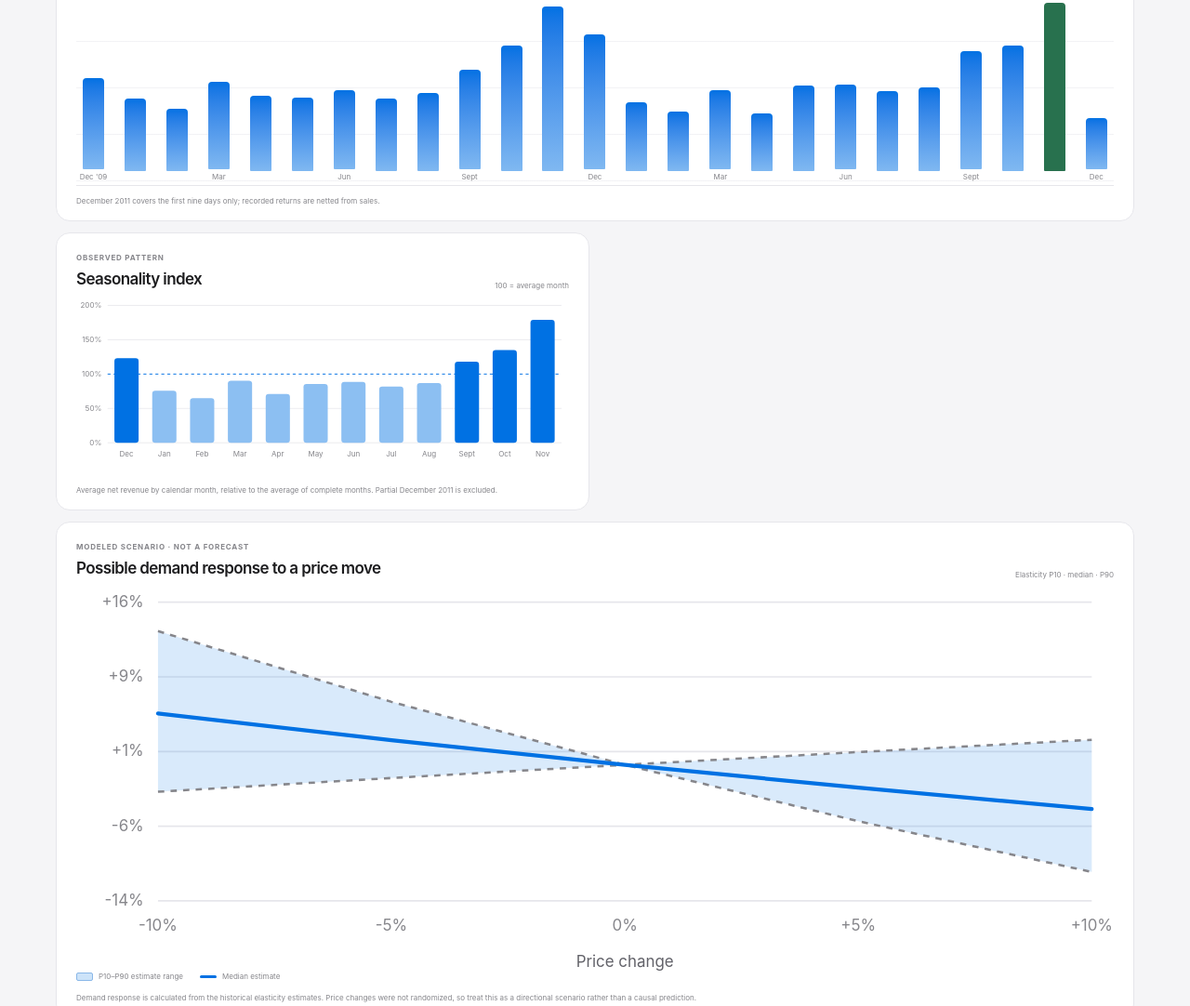
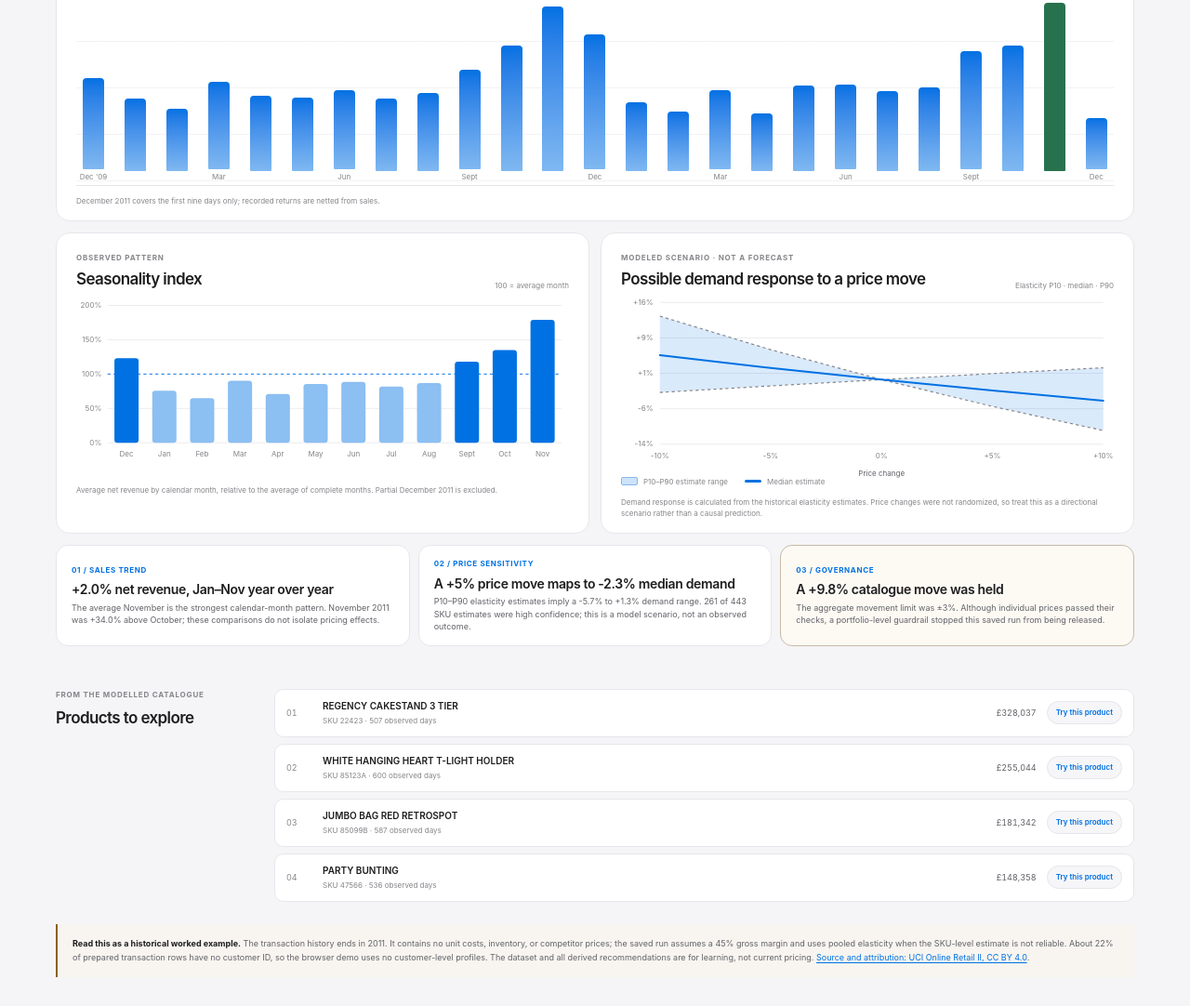
Before and after one commit to itzzdev09/PrismPrice, a plain HTML site: page src/prismprice/web/index.html in a window 1280 px wide. Shown: the part 6228-7310 px from the top of the page at 93% size. Drawn offline with Linux system fonts and the light colour scheme; files that its build step writes are made by us from their sources; no server answers; files whose address does not match are found by name.

Commit message:
componects for bi

```diff
--- a/src/prismprice/web/components.css
+++ b/src/prismprice/web/components.css
@@ -82,7 +82,7 @@
 .demo-metric-card > span { color: var(--ink-tertiary); font-size: 9px; font-weight: 550; }.demo-metric-card strong { overflow: hidden; font-size: clamp(17px, 2.1vw, 24px); font-weight: 630; letter-spacing: -.045em; text-overflow: ellipsis; white-space: nowrap; font-variant-numeric: tabular-nums; }.demo-metric-card small { color: var(--ink-tertiary); font-size: 8px; line-height: 1.4; }
 .demo-data-grid { display: grid; grid-template-columns: repeat(2, minmax(0, 1fr)); gap: 12px; margin-top: 12px; }
 .demo-chart-card { min-width: 0; padding: 20px 21px 15px; border-radius: 15px; }
-.demo-monthly-card, .demo-elasticity-card { grid-column: 1 / -1; }
+.demo-monthly-card { grid-column: 1 / -1; }
 .demo-card-heading { display: flex; align-items: end; justify-content: space-between; gap: 15px; }.demo-card-heading .eyebrow { margin-bottom: 4px; font-size: 8px; }.demo-card-heading h3, .demo-top-products h3 { margin: 0; font-size: 17px; font-weight: 620; letter-spacing: -.035em; }.demo-card-heading > span { color: var(--ink-tertiary); font-size: 8px; white-space: nowrap; }
 .demo-chart-controls { display: flex; flex: 0 0 auto; gap: 3px; padding: 3px; border: 1px solid var(--line); border-radius: var(--round-pill); background: var(--surface-soft); }
 .demo-chart-controls button { padding: 5px 10px; border: 0; border-radius: var(--round-pill); background: transparent; color: var(--ink-tertiary); cursor: pointer; font-size: 9px; font-weight: 600; }
```
